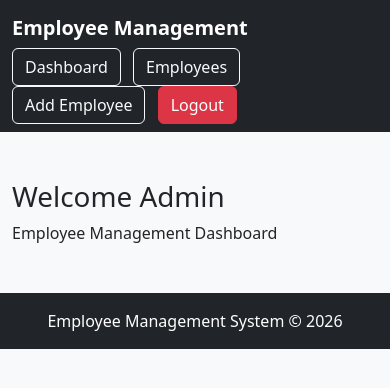
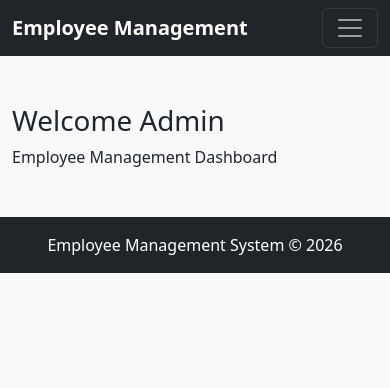
Before and after one commit to prakashrkp/employee-management-system, a Django app: page / in a window 390 px wide. Shown: the top 388 px of the page. Run offline with Django 5.2, Linux system fonts and the light colour scheme.

Commit message:
Fix mobile navbar responsiveness

```diff
--- a/employee/templates/base.html
+++ b/employee/templates/base.html
@@ -1,121 +1,52 @@
 <!DOCTYPE html>
 <html>
 <head>
-
     <title>Employee Management System</title>
-
     <meta name="viewport" content="width=device-width, initial-scale=1">
 
-
     <!-- Bootstrap CSS -->
-
     <link href="https://cdn.jsdelivr.net/npm/bootstrap@5.3.8/dist/css/bootstrap.min.css" rel="stylesheet">
-
-
 </head>
-
 
 <body class="bg-light">
 
-
 <!-- Navbar -->
-
-
 <nav class="navbar navbar-expand-lg navbar-dark bg-dark">
-
-
   <div class="container">
-
-
     <a class="navbar-brand fw-bold" href="/dashboard/">
-
       Employee Management
-
     </a>
 
+    <button class="navbar-toggler" type="button" data-bs-toggle="collapse"
+            data-bs-target="#navbarNav" aria-controls="navbarNav"
+            aria-expanded="false" aria-label="Toggle navigation">
+      <span class="navbar-toggler-icon"></span>
+    </button>
 
+    <div class="collapse navbar-collapse" id="navbarNav">
+      <div class="ms-auto d-flex flex-wrap gap-2 mt-2 mt-lg-0">
+        <a class="btn btn-outline-light" href="/dashboard/">Dashboard</a>
+        <a class="btn btn-outline-light" href="/employees/">Employees</a>
+        <a class="btn btn-outline-light" href="/add-employee/">Add Employee</a>
+        <a class="btn btn-danger" href="/logout/">Logout</a>
+      </div>
+    </div>
+  </div>
+</nav>
 
-<div>
-
-
-<a class="btn btn-outline-light me-2"
-href="/dashboard/">
-
-Dashboard
-
-</a>
-
-
-
-<a class="btn btn-outline-light me-2"
-href="/employees/">
-
-Employees
-
-</a>
-
-
-
-<a class="btn btn-outline-light me-2"
-href="/add-employee/">
-
-Add Employee
-
-</a>
-
-
-
-<a class="btn btn-danger"
-href="/logout/">
-
-Logout
-
-</a>
-
-
-
+<!-- Main Content -->
+<div class="container mt-5">
+{% block content %}
+{% endblock %}
 </div>
 
-
-</div>
-
-
-</nav>
-
-
-
-<!-- Main Content -->
-
-
-<div class="container mt-5">
-
-
-{% block content %}
-
-{% endblock %}
-
-
-</div>
-
-
-
 <!-- Footer -->
-
-
 <footer class="bg-dark text-white text-center mt-5 p-3">
-
-
-<p class="mb-0">
-
-Employee Management System © 2026
-
-</p>
-
-
+  <p class="mb-0">Employee Management System © 2026</p>
 </footer>
 
-
+<!-- Bootstrap JS Bundle -->
+<script src="https://cdn.jsdelivr.net/npm/bootstrap@5.3.8/dist/js/bootstrap.bundle.min.js"></script>
 
 </body>
-
 </html>
```
Lines whose indentation alone changed are shown as unchanged.
